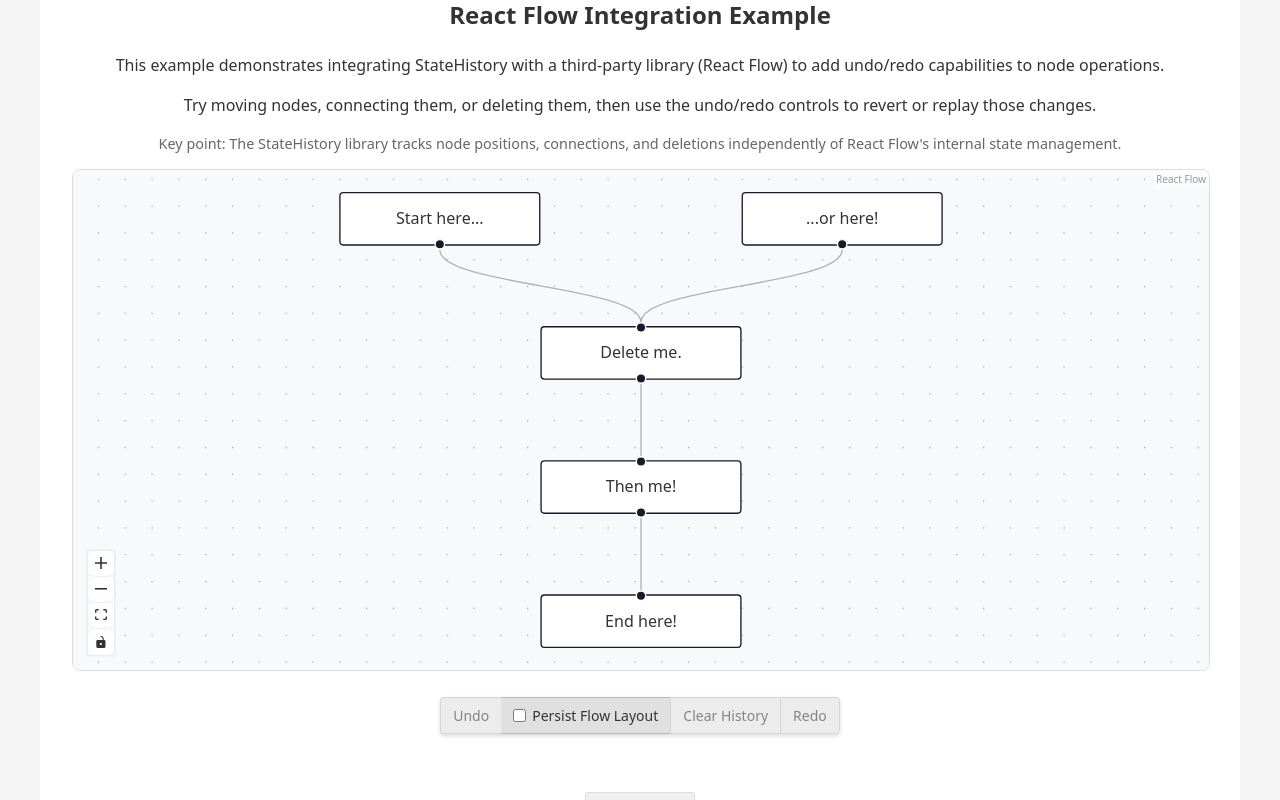
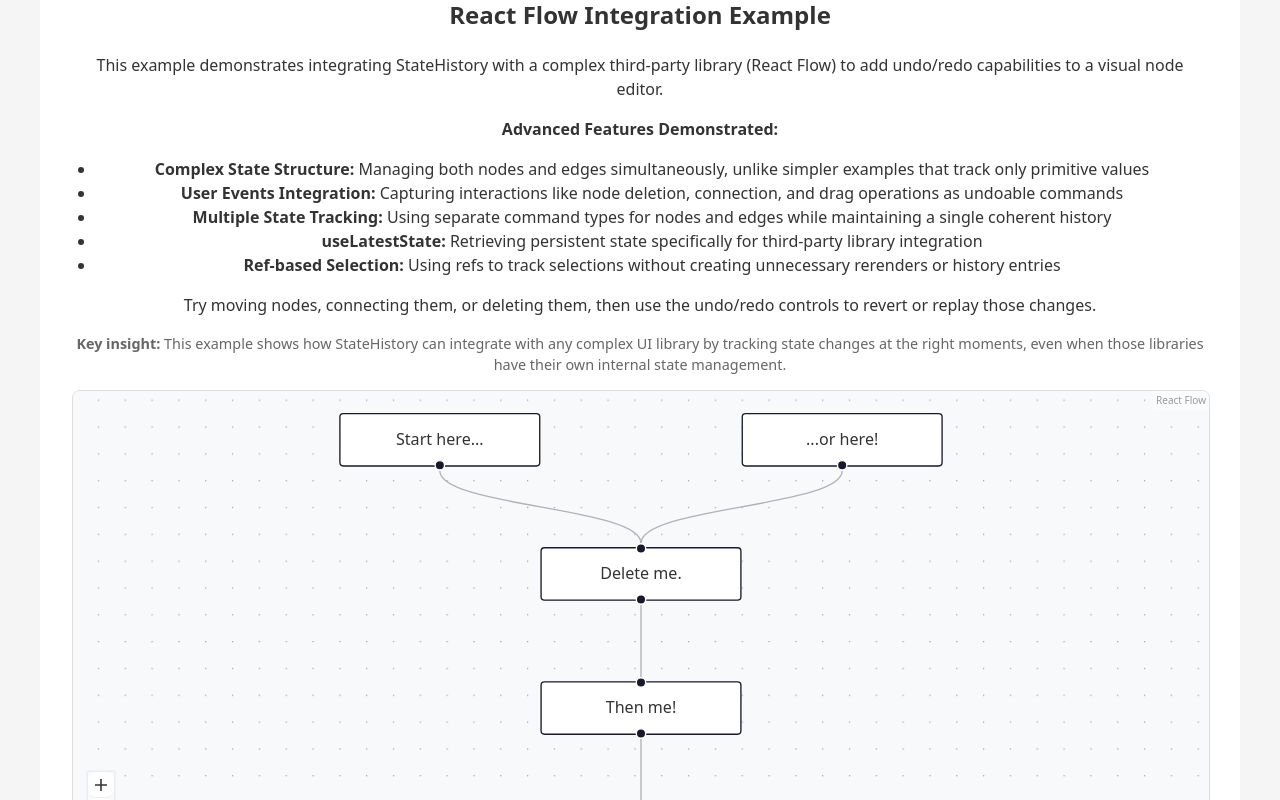
Before and after one commit to Jalez/react-state-history, a React (Vite) app: page / in a window 1280 px wide. Shown: the part 5720-6520 px from the top of the page. Built offline with nearby package versions, Linux system fonts and the light colour scheme.

Commit message:
Add useLatestState hook for third-party library integration and update README

```diff
--- a/src/StateHistory/context/StateHistoryContext.tsx
+++ b/src/StateHistory/context/StateHistoryContext.tsx
@@ -6,6 +6,7 @@ import React, {
   useCallback,
   useEffect,
   useState,
+  useMemo,
 } from "react";
 import {
   StateChange,
@@ -42,8 +43,6 @@ export const StateHistoryProvider: React.FC<StateHistoryProviderProps> = ({
 
   // Create a state to track if initial loading has been attempted
   const [initialLoadAttempted, setInitialLoadAttempted] = useState(false);
-
-  // Get our deferred action scheduler
   const scheduleDeferredAction = useDeferredActions();
 
   // Initialize state with custom max stack size if provided
@@ -52,26 +51,39 @@ export const StateHistoryProvider: React.FC<StateHistoryProviderProps> = ({
     maxStackSize: maxStackSize || initialState.maxStackSize,
     isPersistent: defaultPersistent,
   });
-
+  const initialStateLoaded = useMemo(
+    () => state.isPersistent && initialLoadAttempted,
+    [state.isPersistent, initialLoadAttempted]
+  );
   // We need to track command registrations separately to handle persistence properly
   const [registeredCommands, setRegisteredCommands] = useState<string[]>([]);
+
+  //When state is loaded from localStorage, we need to set the initial state
 
   // Load persistent state on mount - only once and in useEffect
   useEffect(() => {
     if (state.isPersistent && !initialLoadAttempted) {
-      const persistedState = loadStateFromStorage(finalStorageKey, state.commandRegistry);
+      const persistedState = loadStateFromStorage(
+        finalStorageKey,
+        state.commandRegistry
+      );
       if (persistedState) {
         dispatch({ type: "LOAD_PERSISTENT_STATE", state: persistedState });
       }
       setInitialLoadAttempted(true);
     }
-  }, [finalStorageKey, state.isPersistent, initialLoadAttempted, state.commandRegistry]);
+  }, [
+    finalStorageKey,
+    state.isPersistent,
+    initialLoadAttempted,
+    state.commandRegistry,
+  ]);
 
   // Try to reconnect any pending commands when registry updates
   useEffect(() => {
     if (initialLoadAttempted && state.undoStack.length > 0) {
-      const hasNewCommands = Object.keys(state.commandRegistry).some(cmd =>
-        !registeredCommands.includes(cmd)
+      const hasNewCommands = Object.keys(state.commandRegistry).some(
+        (cmd) => !registeredCommands.includes(cmd)
       );
 
       if (hasNewCommands) {
@@ -81,8 +93,14 @@ export const StateHistoryProvider: React.FC<StateHistoryProviderProps> = ({
             // Reconnect the command with the registry
             return {
               ...cmd,
-              execute: () => state.commandRegistry[cmd.commandName as string].execute(cmd.params),
-              undo: () => state.commandRegistry[cmd.commandName as string].undo(cmd.params)
+              execute: () =>
+                state.commandRegistry[cmd.commandName as string].execute(
+                  cmd.params
+                ),
+              undo: () =>
+                state.commandRegistry[cmd.commandName as string].undo(
+                  cmd.params
+                ),
             };
           }
           return cmd;
@@ -92,7 +110,7 @@ export const StateHistoryProvider: React.FC<StateHistoryProviderProps> = ({
         const reconnectedState = {
           ...state,
           undoStack: state.undoStack.map(reconnectCommand),
-          redoStack: state.redoStack.map(reconnectCommand)
+          redoStack: state.redoStack.map(reconnectCommand),
         };
 
         // Update the list of registered commands we've seen
@@ -102,7 +120,13 @@ export const StateHistoryProvider: React.FC<StateHistoryProviderProps> = ({
         dispatch({ type: "RECONNECT_COMMANDS", state: reconnectedState });
       }
     }
-  }, [state.commandRegistry, initialLoadAttempted, registeredCommands, state.undoStack, state.redoStack]);
+  }, [
+    state.commandRegistry,
+    initialLoadAttempted,
+    registeredCommands,
+    state.undoStack,
+    state.redoStack,
+  ]);
 
   // Save state when it changes and persistence is enabled
   useEffect(() => {
@@ -140,7 +164,7 @@ export const StateHistoryProvider: React.FC<StateHistoryProviderProps> = ({
             id: `event-${Date.now()}`,
             description: `Command: ${commandName}`,
             commandName,
-            params
+            params,
           };
 
           // Execute the StateChange and update state in one go
@@ -150,8 +174,9 @@ export const StateHistoryProvider: React.FC<StateHistoryProviderProps> = ({
       }
     };
 
-    document.addEventListener('execute-command', handleExecuteCommand);
-    return () => document.removeEventListener('execute-command', handleExecuteCommand);
+    document.addEventListener("execute-command", handleExecuteCommand);
+    return () =>
+      document.removeEventListener("execute-command", handleExecuteCommand);
   }, [scheduleDeferredAction, state.commandRegistry]);
 
   // StateChange execution with safe state updates
@@ -219,7 +244,7 @@ export const StateHistoryProvider: React.FC<StateHistoryProviderProps> = ({
       if (persistedState) {
         dispatch({
           type: "LOAD_PERSISTENT_STATE",
-          state: { ...persistedState, isPersistent: true }  // Ensure isPersistent is set
+          state: { ...persistedState, isPersistent: true }, // Ensure isPersistent is set
         });
         return;
       }
@@ -228,7 +253,8 @@ export const StateHistoryProvider: React.FC<StateHistoryProviderProps> = ({
   }, [state.isPersistent, finalStorageKey]);
 
   // Register a command in the context's registry
-  const registerCommand = useCallback(<T,>(
+  const registerCommand = useCallback(
+    <T,>(
       name: string,
       executeFn: (params: T) => void,
       undoFn: (params: T) => void
@@ -237,9 +263,11 @@ export const StateHistoryProvider: React.FC<StateHistoryProviderProps> = ({
         type: "REGISTER_COMMAND",
         name,
         executeFn: executeFn as (params: unknown) => void,
-      undoFn: undoFn as (params: unknown) => void
+        undoFn: undoFn as (params: unknown) => void,
       });
-  }, [dispatch]);
+    },
+    [dispatch]
+  );
 
   // Unregister a command from the context's registry
   const unregisterCommand = useCallback((name: string) => {
@@ -247,18 +275,25 @@ export const StateHistoryProvider: React.FC<StateHistoryProviderProps> = ({
   }, []);
 
   // Get a command from the context's registry
-  const getCommand = useCallback(<T,>(name: string): CommandFunction<T> | undefined => {
+  const getCommand = useCallback(
+    <T,>(name: string): CommandFunction<T> | undefined => {
       return state.commandRegistry[name] as CommandFunction<T> | undefined;
-  }, [state.commandRegistry]);
+    },
+    [state.commandRegistry]
+  );
 
   // Check if a command exists in the context's registry
-  const hasCommand = useCallback((name: string): boolean => {
+  const hasCommand = useCallback(
+    (name: string): boolean => {
       return !!state.commandRegistry[name];
-  }, [state.commandRegistry]);
+    },
+    [state.commandRegistry]
+  );
 
   // Create context value
   const contextValue: StateHistoryContextType = {
     ...state,
+    initialStateLoaded,
     execute,
     undo,
     redo,
@@ -268,7 +303,7 @@ export const StateHistoryProvider: React.FC<StateHistoryProviderProps> = ({
     registerCommand,
     unregisterCommand,
     getCommand,
-    hasCommand
+    hasCommand,
   };
 
   return (
--- /dev/null
+++ b/src/StateHistory/hooks/useLatestState.ts
@@ -0,0 +1,47 @@
+/** @format */
+import { useMemo } from "react";
+import { useHistoryStateContext } from "../context/StateHistoryContext";
+
+/**
+ * A hook that retrieves the latest state for a specific command type from the undo stack
+ *
+ * This is particularly useful for components like React Flow that need to initialize
+ * with the latest persisted state rather than default values
+ *
+ * @param commandType The type of command to look for in the undo stack
+ * @param initialState The default state to use if no state is found in the history
+ * @returns The latest state from the undo stack or the initialState if none found
+ */
+export function useLatestState<T>(commandType: string): T | undefined {
+  const { undoStack } = useHistoryStateContext();
+
+  const latestState = useMemo(() => {
+    // Only process if persistence is enabled and we have an undo stack
+    if (undoStack.length === 0) {
+      console.warn(
+        `No commands found in undo stack for type "${commandType}".`
+      );
+      return undefined;
+    }
+
+    // Search the undo stack from newest to oldest to find the latest state for this command type
+    for (let i = undoStack.length - 1; i >= 0; i--) {
+      const cmd = undoStack[i];
+      if (cmd.commandName === commandType && cmd.params) {
+        // If we find a matching command, extract the newValue from the params
+        const params = cmd.params as { oldValue: T; newValue: T };
+        if (params.newValue !== undefined) {
+          return params.newValue;
+        }
+      }
+    }
+
+    // If no matching command is found, return undefined
+    console.warn(
+      `No matching command found in undo stack for type "${commandType}".`
+    );
+    return undefined;
+  }, [commandType, undoStack]);
+
+  return latestState;
+}
--- a/src/examples/07-react-flow/reactFlowDelete.tsx
+++ b/src/examples/07-react-flow/reactFlowDelete.tsx
@@ -9,102 +9,178 @@
  * - Creating custom commands for complex operations
  * - Managing external state with useTrackableState
  */
-import { useCallback, useState } from 'react';
+import { useCallback, useState, useRef, useEffect } from "react";
 import {
   ReactFlow,
   Background,
   useNodesState,
   useEdgesState,
   addEdge,
-  getIncomers,
-  getOutgoers,
-  getConnectedEdges,
   Controls,
   Node,
   Edge,
   Connection,
-  OnNodesDelete
-} from '@xyflow/react';
+  useKeyPress,
+  useOnSelectionChange,
+  ReactFlowProvider,
+} from "@xyflow/react";
 import {
   StateHistoryProvider,
   HistoryControls,
-  useTrackableState
+  useTrackableState,
+  useLatestState,
+  useHistoryStateContext,
 } from "../../StateHistory";
 
-import '@xyflow/react/dist/style.css';
+import "@xyflow/react/dist/style.css";
 
+// Define the initial nodes array
 const initialNodes = [
   {
-    id: '1',
-    type: 'input',
-    data: { label: 'Start here...' },
+    id: "1",
+    type: "input",
+    data: { label: "Start here..." },
     position: { x: -150, y: 0 },
   },
   {
-    id: '2',
-    type: 'input',
-    data: { label: '...or here!' },
+    id: "2",
+    type: "input",
+    data: { label: "...or here!" },
     position: { x: 150, y: 0 },
   },
-  { id: '3', data: { label: 'Delete me.' }, position: { x: 0, y: 100 } },
-  { id: '4', data: { label: 'Then me!' }, position: { x: 0, y: 200 } },
+  { id: "3", data: { label: "Delete me." }, position: { x: 0, y: 100 } },
+  { id: "4", data: { label: "Then me!" }, position: { x: 0, y: 200 } },
   {
-    id: '5',
-    type: 'output',
-    data: { label: 'End here!' },
+    id: "5",
+    type: "output",
+    data: { label: "End here!" },
     position: { x: 0, y: 300 },
   },
 ];
 
+// Infer the node type from initialNodes
+type FlowNode = (typeof initialNodes)[number];
+
 const initialEdges = [
-  { id: '1->3', source: '1', target: '3' },
-  { id: '2->3', source: '2', target: '3' },
-  { id: '3->4', source: '3', target: '4' },
-  { id: '4->5', source: '4', target: '5' },
+  { id: "1->3", source: "1", target: "3" },
+  { id: "2->3", source: "2", target: "3" },
+  { id: "3->4", source: "3", target: "4" },
+  { id: "4->5", source: "4", target: "5" },
 ];
 
 // Internal flow component that handles the actual React Flow functionality
 function FlowWithHistory() {
+  // Get the latest persisted states if available, otherwise use initialNodes/initialEdges
+  const latestNodeState = useLatestState<FlowNode[]>("flowNodes/update");
+  const latestEdgeState = useLatestState<Edge[]>("flowEdges/update");
+  const { initialStateLoaded } = useHistoryStateContext();
+
+  // Use the type from initialNodes for useNodesState
   const [nodes, setNodes, onNodesChange] = useNodesState(initialNodes);
   const [edges, setEdges, onEdgesChange] = useEdgesState(initialEdges);
-  //Lets create a state for nodesBeforeDrag
+
+  // Store nodes before drag with the type from nodes
   const [nodesBeforeDrag, setNodesBeforeDrag] = useState(nodes);
 
+  // References to track initial load
+  const isInitialLoad = useRef(true);
+
+  // Track if delete key is pressed using React Flow's hook
+  const deleteKeyPressed = useKeyPress("Delete");
+
+  // Reference to ReactFlow container for focus handling
+  const reactFlowWrapper = useRef<HTMLDivElement>(null);
+
+  // Use a ref instead of state to prevent infinite update loops
+  const selectedNodesRef = useRef<Node[]>([]);
+  // Track selected edges with a ref to prevent infinite update loops
+  const selectedEdgesRef = useRef<Edge[]>([]);
 
   // Use our StateHistory hooks to make node and edge changes trackable
-  const trackNodesChange = useTrackableState(
-    "flowNodes/update",
-    setNodes
+  const trackNodesChange = useTrackableState("flowNodes/update", setNodes);
+
+  const trackEdgesChange = useTrackableState("flowEdges/update", setEdges);
+
+  // Track node and edge selection changes using ref to avoid infinite loops
+  useOnSelectionChange({
+    onChange: ({ nodes: selectedNodes, edges: selectedEdges }) => {
+      // Update the refs instead of state to avoid re-renders
+      selectedNodesRef.current = selectedNodes;
+      selectedEdgesRef.current = selectedEdges;
+    },
+  });
+
+  useEffect(() => {
+    // Only set the nodes and edges if we are not in the middle of an initial load
+    if (initialStateLoaded && isInitialLoad.current) {
+      isInitialLoad.current = false; // Set to false after the first load
+      if (latestNodeState) {
+        setNodes(latestNodeState);
+      }
+      if (latestEdgeState) {
+        setEdges(latestEdgeState as Edge[]);
+      }
+    }
+  }, [
+    latestNodeState,
+    latestEdgeState,
+    setNodes,
+    setEdges,
+    initialStateLoaded,
+  ]);
+
+  // Handle delete key press to remove selected nodes and edges
+  useEffect(() => {
+    if (deleteKeyPressed) {
+      // Handle node deletion
+      if (selectedNodesRef.current.length > 0) {
+        const oldNodes = [...nodes];
+
+        // Filter out the selected nodes to create new nodes array
+        const newNodes = nodes.filter(
+          (node) =>
+            !selectedNodesRef.current.some(
+              (selectedNode) => selectedNode.id === node.id
+            )
         );
 
+        // Track the node deletion with our StateHistory hook
+        trackNodesChange(newNodes, oldNodes, "Delete nodes");
 
+        // Clear selection after deletion to prevent attempting to delete again
+        selectedNodesRef.current = [];
+      }
 
-  const trackEdgesChange = useTrackableState(
-    "flowEdges/update",
-    setEdges
+      // Handle edge deletion
+      if (selectedEdgesRef.current.length > 0) {
+        const oldEdges = [...edges];
+
+        // Filter out the selected edges to create new edges array
+        const newEdges = edges.filter(
+          (edge) =>
+            !selectedEdgesRef.current.some(
+              (selectedEdge) => selectedEdge.id === edge.id
+            )
         );
 
-  const onNodeDragStart = useCallback(
-    () => {
+        // Track the edge deletion with our StateHistory hook
+        trackEdgesChange(newEdges, oldEdges, "Delete edges");
+
+        // Clear selection after deletion to prevent attempting to delete again
+        selectedEdgesRef.current = [];
+      }
+    }
+  }, [deleteKeyPressed, nodes, edges, trackNodesChange, trackEdgesChange]);
+
+  const onNodeDragStart = useCallback(() => {
     // Store current nodes before the change
     setNodesBeforeDrag(nodes);
+  }, [setNodesBeforeDrag, nodes]);
 
-    },
-    [setNodesBeforeDrag, nodes]
-  );
-
-
-  const onNodeDragStop = useCallback(
-    () => {
+  const onNodeDragStop = useCallback(() => {
     // Store current nodes before the change
-        trackNodesChange(
-            nodes,
-            nodesBeforeDrag,
-            "Move nodes"
-        );
-    },
-    [nodes, nodesBeforeDrag, trackNodesChange]
-    );
+    trackNodesChange(nodes, nodesBeforeDrag, "Move nodes");
+  }, [nodes, nodesBeforeDrag, trackNodesChange]);
 
   const onConnect = useCallback(
     (params: Connection) => {
@@ -115,49 +191,17 @@ function FlowWithHistory() {
       // Track the change with our StateHistory hook
       trackEdgesChange(newEdges, oldEdges, "Connect nodes");
     },
-    [edges, trackEdgesChange],
-  );
-
-  const onNodesDelete = useCallback<OnNodesDelete>(
-    (deleted) => {
-      // Store current state before changes
-      const oldEdges = [...edges];
-
-      // Calculate new edges with direct connections between incomers and outgoers
-      const newEdges = deleted.reduce((acc: Edge[], node: Node) => {
-        const incomers = getIncomers(node, nodes, edges);
-        const outgoers = getOutgoers(node, nodes, edges);
-        const connectedEdges = getConnectedEdges([node], edges);
-
-        const remainingEdges = acc.filter(
-          (edge) => !connectedEdges.includes(edge),
-        );
-
-        const createdEdges = incomers.flatMap(({ id: source }) =>
-          outgoers.map(({ id: target }) => ({
-            id: `${source}->${target}`,
-            source,
-            target,
-          })),
-        );
-
-        return [...remainingEdges, ...createdEdges];
-      }, edges);
-
-      // Track changes to edges with our StateHistory hooks
-      trackEdgesChange(newEdges, oldEdges, "Delete node connections");
-    },
-    [nodes, edges, trackEdgesChange],
+    [edges, trackEdgesChange]
   );
 
   return (
+    <div ref={reactFlowWrapper} style={{ width: "100%", height: "100%" }}>
       <ReactFlow
         nodes={nodes}
         edges={edges}
         onNodesChange={onNodesChange}
         onNodeDragStart={onNodeDragStart}
         onNodeDragStop={onNodeDragStop}
-      onNodesDelete={onNodesDelete}
         onEdgesChange={onEdgesChange}
         onConnect={onConnect}
         fitView
@@ -167,6 +211,7 @@ function FlowWithHistory() {
         <Background />
         <Controls />
       </ReactFlow>
+    </div>
   );
 }
 
@@ -177,31 +222,69 @@ export default function Flow() {
       <h2>React Flow Integration Example</h2>
       <div className="description">
         <p>
-          This example demonstrates integrating StateHistory with a third-party library
-          (React Flow) to add undo/redo capabilities to node operations.
+          This example demonstrates integrating StateHistory with a complex
+          third-party library (React Flow) to add undo/redo capabilities to a
+          visual node editor.
         </p>
         <p>
-          Try moving nodes, connecting them, or deleting them, then use the undo/redo
-          controls to revert or replay those changes.
+          <strong>Advanced Features Demonstrated:</strong>
+        </p>
+        <ul style={{ paddingLeft: "1.5rem", marginTop: "0.5rem" }}>
+          <li>
+            <strong>Complex State Structure:</strong> Managing both nodes and
+            edges simultaneously, unlike simpler examples that track only
+            primitive values
+          </li>
+          <li>
+            <strong>User Events Integration:</strong> Capturing interactions
+            like node deletion, connection, and drag operations as undoable
+            commands
+          </li>
+          <li>
+            <strong>Multiple State Tracking:</strong> Using separate command
+            types for nodes and edges while maintaining a single coherent
+            history
+          </li>
+          <li>
+            <strong>useLatestState:</strong> Retrieving persistent state
+            specifically for third-party library integration
+          </li>
+          <li>
+            <strong>Ref-based Selection:</strong> Using refs to track selections
+            without creating unnecessary rerenders or history entries
+          </li>
+        </ul>
+        <p>
+          Try moving nodes, connecting them, or deleting them, then use the
+          undo/redo controls to revert or replay those changes.
         </p>
         <p className="note" style={{ fontSize: "0.9em", color: "#666" }}>
-          Key point: The StateHistory library tracks node positions, connections,
-          and deletions independently of React Flow's internal state management.
+          <strong>Key insight:</strong> This example shows how StateHistory can
+          integrate with any complex UI library by tracking state changes at the
+          right moments, even when those libraries have their own internal state
+          management.
         </p>
       </div>
 
-      <StateHistoryProvider storageKey="react-flow-example">
-        <div style={{
-          width: '100%',
-          height: '500px',
-          border: '1px solid #ddd',
-          borderRadius: '8px',
-          overflow: 'hidden',
-          marginBottom: '16px'
-        }}>
+      <StateHistoryProvider
+        storageKey="react-flow-example"
+        defaultPersistent={true}
+      >
+        <div
+          style={{
+            width: "100%",
+            height: "500px",
+            border: "1px solid #ddd",
+            borderRadius: "8px",
+            overflow: "hidden",
+            marginBottom: "16px",
+          }}
+        >
+          <ReactFlowProvider>
             <FlowWithHistory />
+          </ReactFlowProvider>
         </div>
-        <div style={{ marginTop: '12px' }}>
+        <div style={{ marginTop: "12px" }}>
           <HistoryControls
             showPersistenceToggle={true}
             persistenceLabel="Persist Flow Layout"
```
Also changed, not shown: src/StateHistory/index.tsx (+12 -11 lines), src/StateHistory/types/index.ts (+10 -1 lines), package.json (line endings or trailing spaces), src/examples/05-persistence-toggle/RegistryCounter.tsx (added), 2 other files (tests, documents, lock files or other folders). Lines whose indentation alone changed are shown as unchanged.
